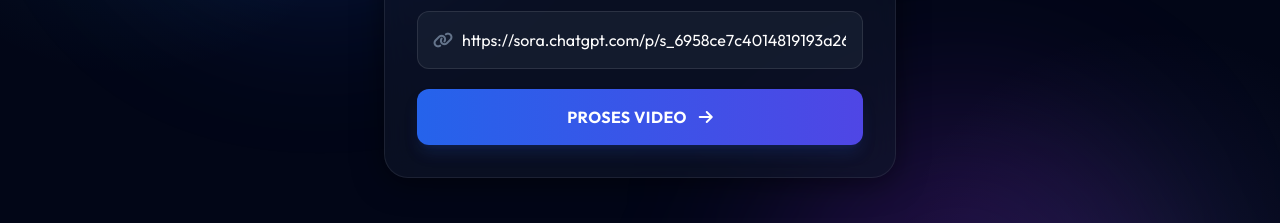
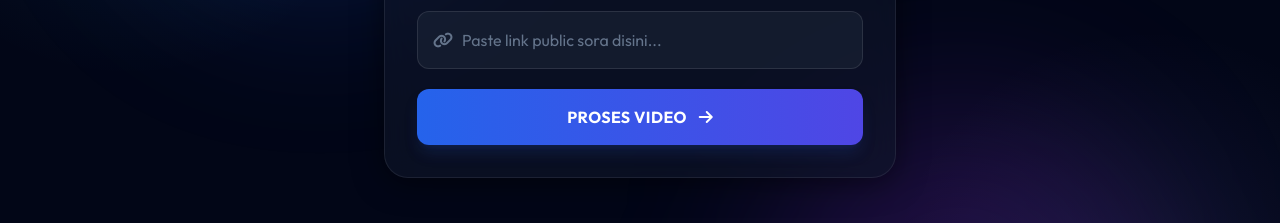
Before and after one commit to irwansusanto0090-cpu/sora-downloader, a website: page public/index.html in a window 1280 px wide. Shown: the part 347-570 px from the top of the page. Drawn offline with nearby package versions, Linux system fonts and the light colour scheme.

Commit message:
Add files via upload

```diff
--- a/public/index.html
+++ b/public/index.html
@@ -116,8 +116,7 @@
                 </div>
                 <input type="text" id="soraUrl"
                     class="input-glass block w-full pl-11 pr-4 py-3.5 md:py-4 rounded-xl text-white placeholder-slate-500 focus:outline-none text-sm md:text-base"
-                    placeholder="Tempel tautan video Sora di sini..."
-                    value="https://sora.chatgpt.com/p/s_6958ce7c4014819193a26bf8c15f4030">
+                    placeholder="Paste link public sora disini...">
             </div>
 
             <button id="downloadBtn" onclick="processVideo()"
@@ -160,7 +159,7 @@
             </a>
 
             <p class="text-[10px] text-slate-500 text-center">
-                Server berkecepatan tinggi oleh Jasper Edge Network
+                Server berkecepatan tinggi oleh Vercel Edge Network
             </p>
         </div>
     </div>
@@ -294,5 +293,4 @@
     </script>
 </body>
 
-
 </html>
```
